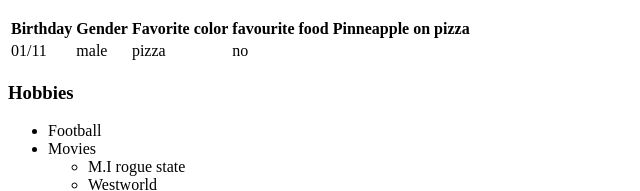
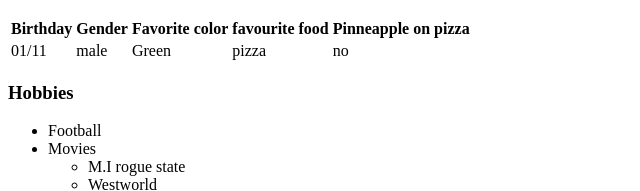
Before and after one commit to Ahmad-Mahamud/markdown, a plain HTML site: page index.html in a window 1280 px wide. Shown: the part 562-753 px from the top of the page, 0-640 px from the left. Drawn offline with Linux system fonts and the light colour scheme.

Commit message:
changed table

```diff
--- a/index.html
+++ b/index.html
@@ -27,6 +27,7 @@
       <tr>
         <td>01/11</td>
         <td>male</td>
+        <td>Green</td>
         <td>pizza</td>
         <td>no</td>
       </tr>
```
Also changed, not shown: 1 other file.
